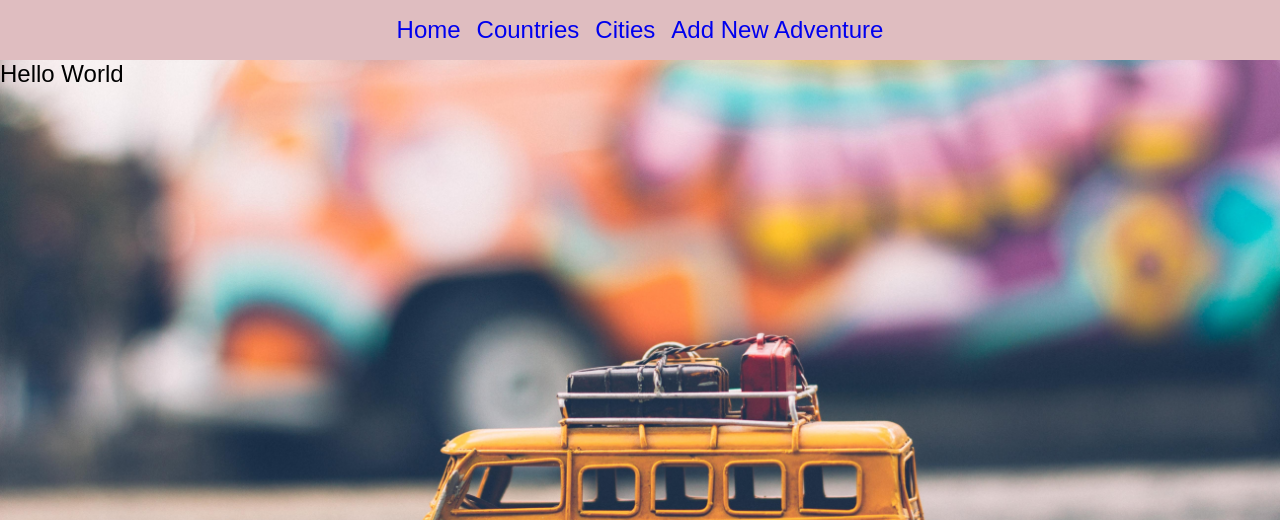
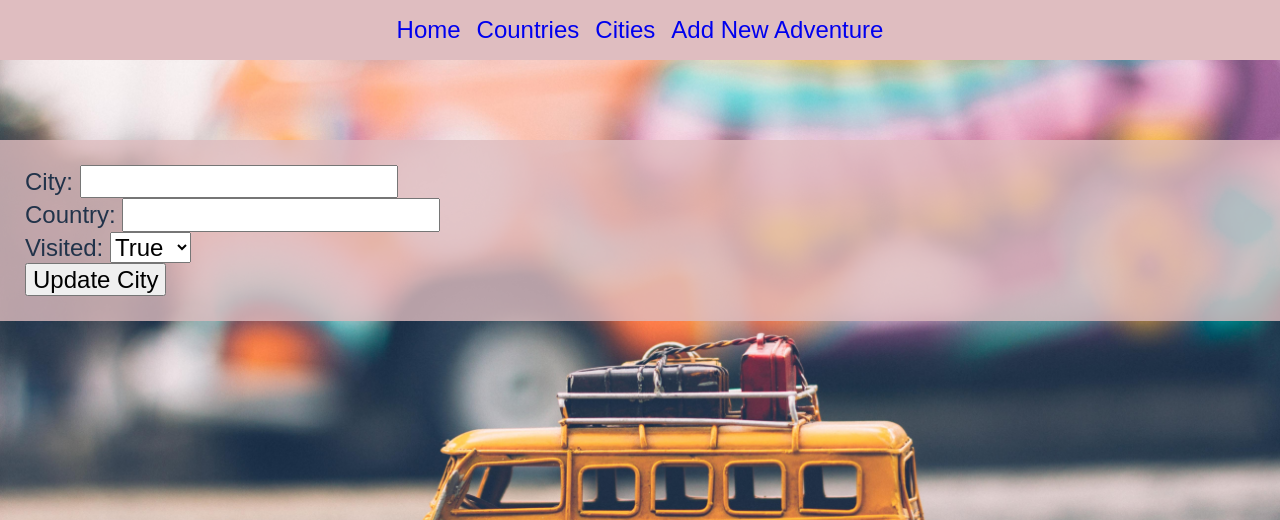
Before and after one commit to sandyysh221/travel_bucket_list_app_project, a Flask app: template templates/cities/edit.html in a window 1280 px wide. Shown: the top 520 px of the page. Run offline with Flask 2, Linux system fonts and the light colour scheme; the template is opened without the code that fills it, so the values that code supplies are empty.

```diff
--- a/repositories/city_repository.py
+++ b/repositories/city_repository.py
@@ -47,5 +47,5 @@ def select(id):
 
 def update(city):
     sql = "UPDATE cities SET (name, country_id, visited) = (%s, %s, %s) WHERE id = %s"
-    values = [city.name, city.country_id, city.visited, country.id]
+    values = [city.name, city.country.id, city.visited, city.id]
     run_sql(sql, values)
--- a/templates/cities/edit.html
+++ b/templates/cities/edit.html
@@ -1 +1,38 @@
-{% extends 'base.html' %} {% block content %} Hello World {% endblock content %}
+{% extends 'base.html' %} {% block content %}
+
+<div class="container">
+    <form action="/cities/{{city.id}}" method="post">
+<div>
+    <label for="name">City:</label>
+<input type="text" id="name" name="name" value="{{city.name}}">
+  </div>
+
+  <div>
+    <label for="country">Country:</label>
+    <input type="text" id="country" name="country" value="{{city.country.name}}" required>
+  </div>
+
+  <div>
+    <label for="visited">Visited:</label>
+    <select id="visited" name="visited">
+
+      <option value="true"
+        {% if city.visited== True %} selected="selected" {% endif %}>
+        True
+      </option>
+
+      <option value="false"
+        {% if city.visited == False %} selected="selected" {% endif %}>
+        False
+      </option>
+
+    </select>
+  </div>
+
+
+  <button type="submit">Update City</button>
+</form>
+</div>
+
+
+{% endblock content %}
```
Also changed, not shown: controllers/city_controller.py (+18 -0 lines), templates/cities/show.html (+15 -0 lines).
